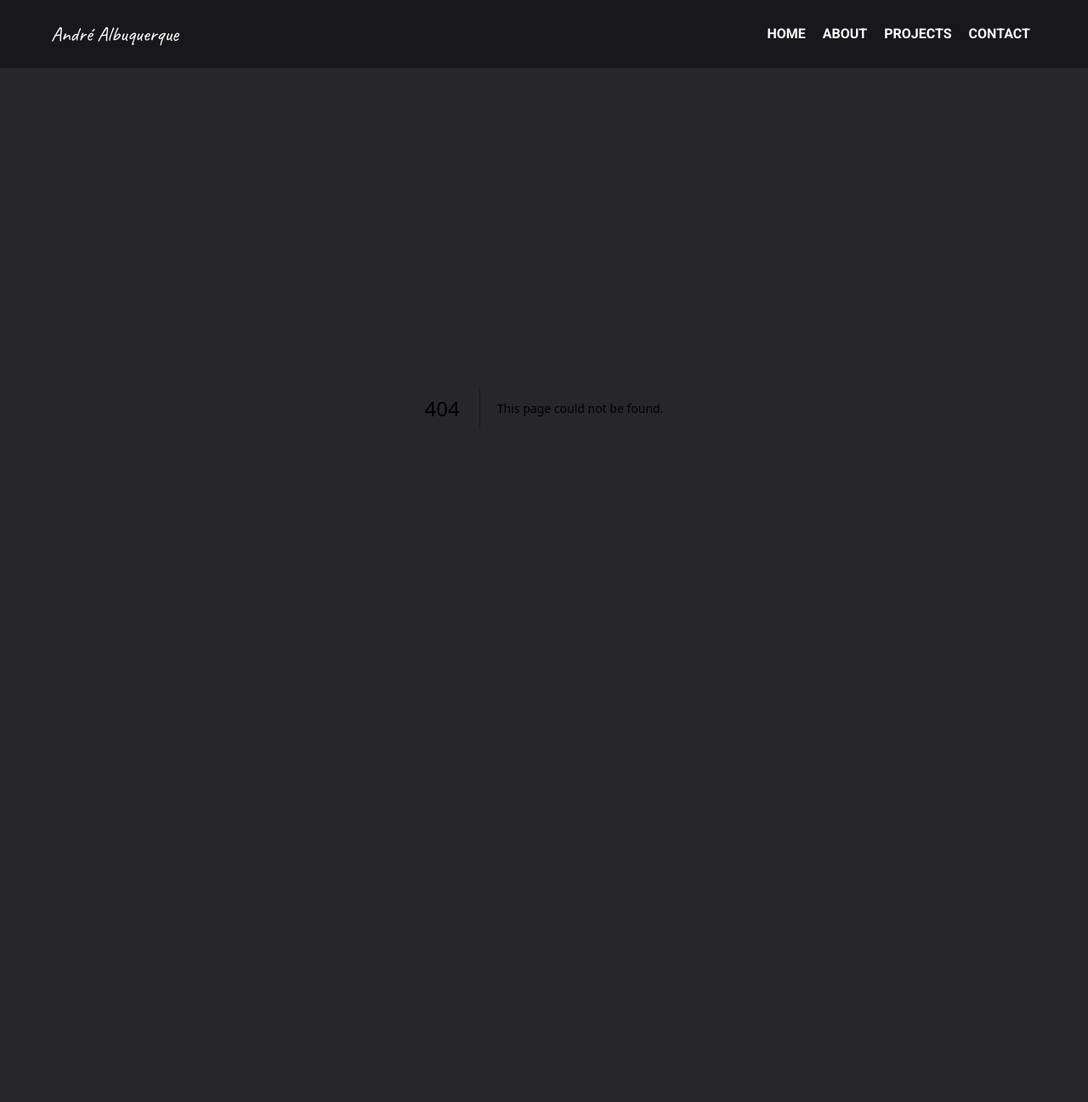
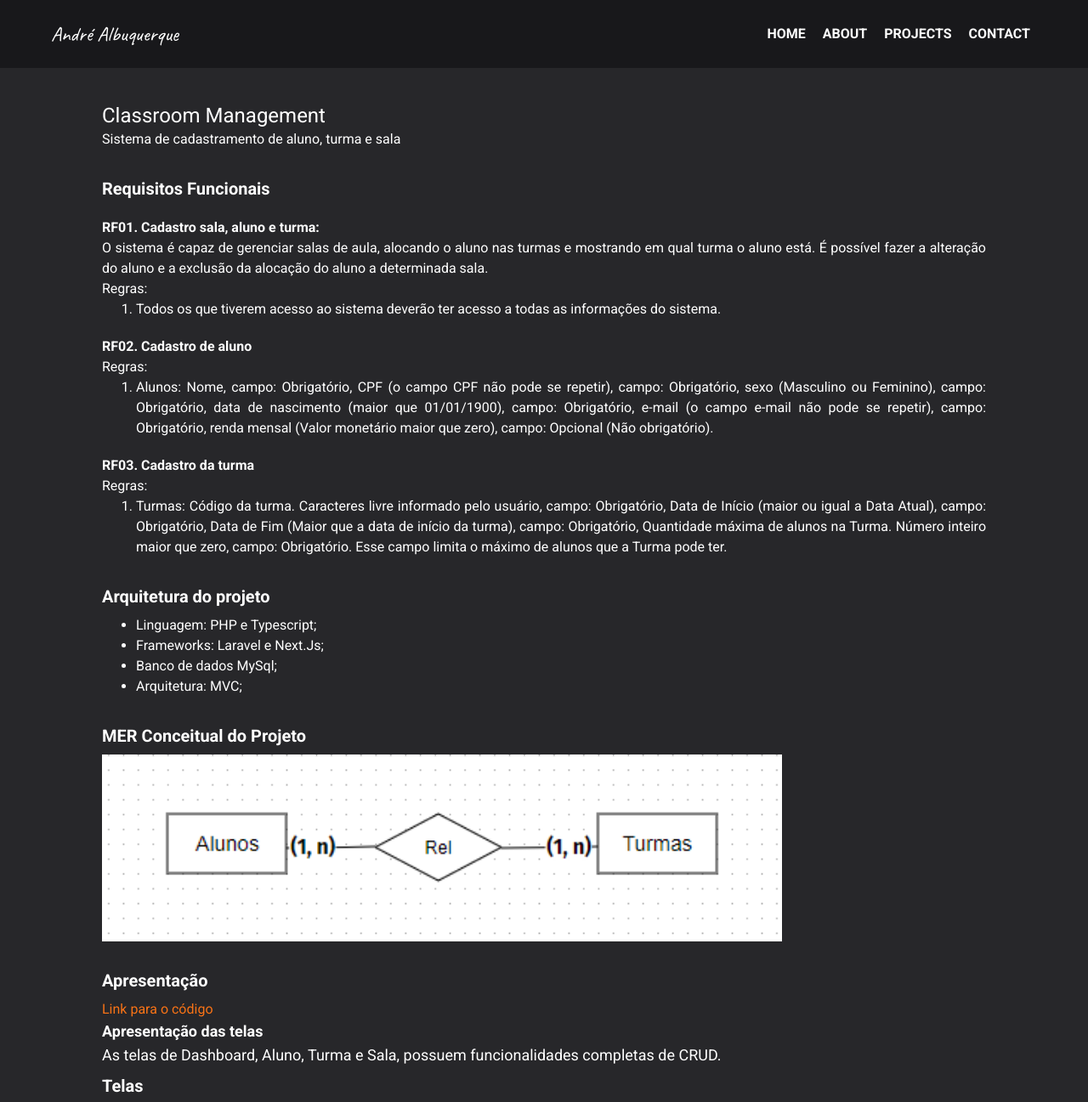
Before and after one commit to andre-albuquerque01/Portfolio_v2, a Next.js app: page /projects/class in a window 1280 px wide. Before the commit this address had no page. Shown: the top 1297 px of the page at 85% size. Before the commit the page ends 880 px from the top, so only its background shows below. Built offline with nearby package versions, Linux system fonts and the light colour scheme.

Commit message:
feat: add image

```diff
--- /dev/null
+++ b/src/app/(home)/projects/class/page.tsx
@@ -0,0 +1,197 @@
+/* eslint-disable react/no-unescaped-entities */
+import Image from 'next/image'
+import Link from 'next/link'
+
+export default function TutuFood() {
+  const pathName = '/class'
+  return (
+    <aside className="max-w-[1200px] mx-auto text-justify mt-10 max-sm:px-4 px-20 space-y-8 text-white mb-5">
+      <div className="" id="ifome">
+        <div className="">
+          <div className="text-2xl">
+            <h1>Classroom Management</h1>
+          </div>
+          <div className="text-sobre">
+            Sistema de cadastramento de aluno, turma e sala
+          </div>
+        </div>
+      </div>
+      <div className="text-justify">
+        <div className="space-y-8">
+          <div className="space-y-5">
+            <div className="text-xl">
+              <h2 className="font-bold">Requisitos Funcionais</h2>
+            </div>
+            <div>
+              <div className="font-semibold">
+                RF01. Cadastro sala, aluno e turma:
+              </div>
+              <div className="">
+                <div>
+                  <p>
+                    O sistema é capaz de gerenciar salas de aula, alocando o
+                    aluno nas turmas e mostrando em qual turma o aluno está. É
+                    possível fazer a alteração do aluno e a exclusão da alocação
+                    do aluno a determinada sala.
+                  </p>
+                </div>
+                <div>
+                  <p>Regras:</p>
+                  <ol className="list-decimal ml-10">
+                    <li>
+                      Todos os que tiverem acesso ao sistema deverão ter acesso
+                      a todas as informações do sistema.
+                    </li>
+                  </ol>
+                </div>
+              </div>
+            </div>
+            <div>
+              <div className="font-semibold">RF02. Cadastro de aluno</div>
+              <div className="">
+                <div>
+                  <p>Regras:</p>
+                  <ol className="list-decimal ml-10">
+                    <li>
+                      Alunos: Nome, campo: Obrigatório, CPF (o campo CPF não
+                      pode se repetir), campo: Obrigatório, sexo (Masculino ou
+                      Feminino), campo: Obrigatório, data de nascimento (maior
+                      que 01/01/1900), campo: Obrigatório, e-mail (o campo
+                      e-mail não pode se repetir), campo: Obrigatório, renda
+                      mensal (Valor monetário maior que zero), campo: Opcional
+                      (Não obrigatório).
+                    </li>
+                  </ol>
+                </div>
+              </div>
+            </div>
+            <div>
+              <div className="font-semibold">RF03. Cadastro da turma</div>
+              <div className="">
+                <div>
+                  <p>Regras:</p>
+                  <ol className="list-decimal ml-10">
+                    <li>
+                      Turmas: Código da turma. Caracteres livre informado pelo
+                      usuário, campo: Obrigatório, Data de Início (maior ou
+                      igual a Data Atual), campo: Obrigatório, Data de Fim
+                      (Maior que a data de início da turma), campo: Obrigatório,
+                      Quantidade máxima de alunos na Turma. Número inteiro maior
+                      que zero, campo: Obrigatório. Esse campo limita o máximo
+                      de alunos que a Turma pode ter.
+                    </li>
+                  </ol>
+                </div>
+              </div>
+            </div>
+          </div>
+          <div className="space-y-2">
+            <div className="text-xl">
+              <h2 className="font-bold">Arquitetura do projeto</h2>
+            </div>
+
+            <div className="">
+              <ul className="list-disc ml-10">
+                <li>Linguagem: PHP e Typescript;</li>
+                <li>Frameworks: Laravel e Next.Js;</li>
+                <li>Banco de dados MySql;</li>
+                <li>Arquitetura: MVC;</li>
+              </ul>
+            </div>
+          </div>
+          <div className="space-y-2">
+            <div className="text-xl">
+              <h2 className="font-bold">MER Conceitual do Projeto</h2>
+            </div>
+            <div className="">
+              <Image
+                src={`${pathName}/mer.png`}
+                width={800}
+                height={550}
+                alt="modelo de entidade relacional"
+              />
+            </div>
+          </div>
+          <div className="space-y-2 object-cover">
+            <div className="text-xl">
+              <h2 className="font-bold">Apresentação</h2>
+            </div>
+            <div className="">
+              <div className="">
+                <Link
+                  href="https://github.com/andre-albuquerque01/UpgradeGestaoAluno"
+                  target="_blank"
+                  rel="noopener noreferrer"
+                  className="text-orange-500"
+                >
+                  Link para o código
+                </Link>
+              </div>
+              <div className="text-lg">
+                <h2 className="font-semibold">Apresentação das telas</h2>
+                <p>
+                  As telas de Dashboard, Aluno, Turma e Sala, possuem
+                  funcionalidades completas de CRUD.
+                </p>
+              </div>
+              <div className="mt-2">
+                <div className="space-y-2">
+                  <div className="text-xl">
+                    <h2 className="font-bold">Telas</h2>
+                  </div>
+                  <div className="object-cover">
+                    <div className="space-y-4">
+                      <p className="mt-3 mb-1">Dashboard</p>
+                      <Image
+                        src={`${pathName}/dashboard.png`}
+                        width={1200}
+                        height={550}
+                        alt="inicio"
+                      />
+                    </div>
+                    <div className="">
+                      <p className="mt-3 mb-1">Aluno</p>
+                      <Image
+                        src={`${pathName}/aluno.png`}
+                        width={1200}
+                        height={550}
+                        alt="aluno"
+                      />
+                    </div>
+                    <div className="">
+                      <p className="mt-3 mb-1">Turma</p>
+                      <Image
+                        src={`${pathName}/turma.png`}
+                        width={1200}
+                        height={550}
+                        alt="turma"
+                      />
+                    </div>
+                    <div className="">
+                      <p className="mt-3 mb-1">Sala</p>
+                      <Image
+                        src={`${pathName}/sala.png`}
+                        width={1200}
+                        height={550}
+                        alt="salas"
+                      />
+                    </div>
+                    <div className="">
+                      <p className="mt-3 mb-1">Login</p>
+                      <Image
+                        src={`${pathName}/login.png`}
+                        width={1200}
+                        height={550}
+                        alt="Login"
+                      />
+                    </div>
+                  </div>
+                </div>
+              </div>
+            </div>
+          </div>
+        </div>
+      </div>
+    </aside>
+  )
+}
```
